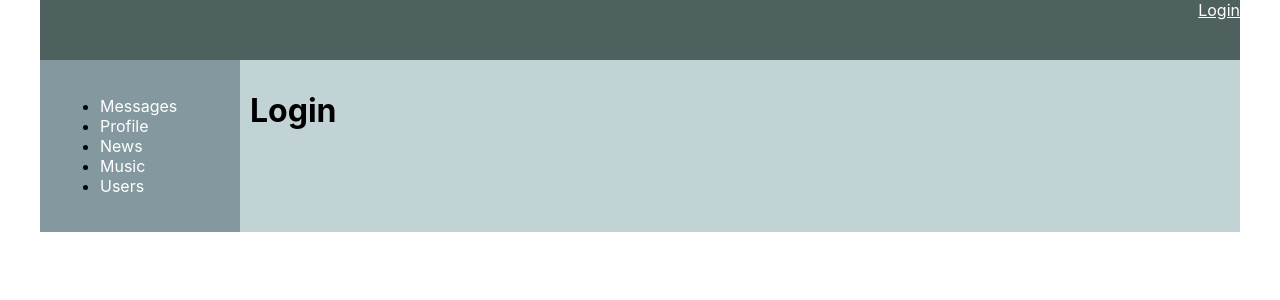
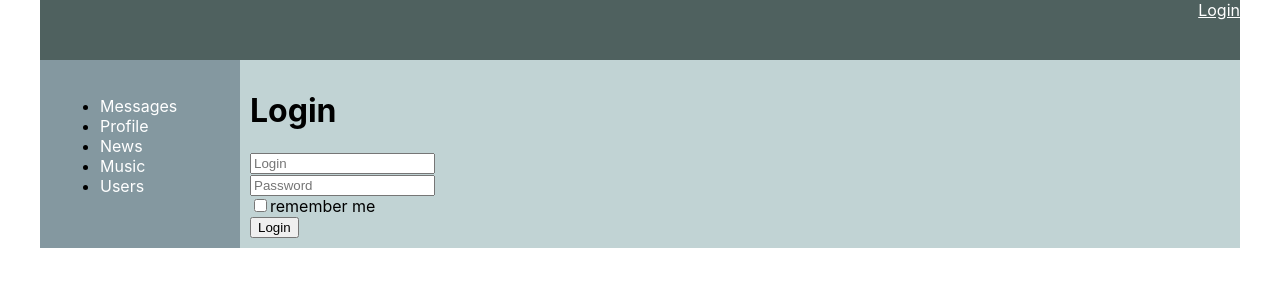
Before and after one commit to AntonyAp/Social-Network, a React (Create React App) app: page /login in a window 1280 px wide. Shown: the top 300 px of the page. Built offline with nearby package versions, Linux system fonts and the light colour scheme; no server answers.

Commit message:
add login form

```diff
--- a/package.json
+++ b/package.json
@@ -10,6 +10,7 @@
     "react-router-dom": "^5.1.2",
     "react-scripts": "3.2.0",
     "redux": "^4.0.4",
+    "redux-form": "^8.2.6",
     "redux-thunk": "^2.3.0"
   },
   "scripts": {
--- a/src/Components/Login/Login.js
+++ b/src/Components/Login/Login.js
@@ -1,6 +1,28 @@
 import React from 'react'
+import {Field, reduxForm} from "redux-form";
 
-const Login = () =>{
-    return <h1>Login</h1>
+const Login = () => {
+    const onSubmit = (formData) =>{
+
+    };
+    return <div>
+        <h1>Login</h1>
+        <LoginReduxForm onSubmit={onSubmit} />
+    </div>
 };
+
+const LoginForm = (props) => {
+    return <form onSubmit={props.handleSubmit}>
+        <div><Field placeholder={'Login'} name={'login'} component={'input'}/></div>
+        <div><Field placeholder={'Password'} name={'password'} component={'input'}/></div>
+        <div><Field type = {'checkbox'} name={'rememberMe'} component={'input'}/>
+            remember me
+        </div>
+        <div>
+            <button>Login</button>
+        </div>
+    </form>
+};
+
+const LoginReduxForm = reduxForm({form : "login"})(LoginForm);
 export default Login;
--- a/src/Redux/ReduxStore.js
+++ /dev/null
@@ -1,15 +0,0 @@
-import {applyMiddleware, combineReducers, createStore} from "redux";
-import dialogsReducer from "./Reducers/DialogsReducer";
-import profileReducer from "./Reducers/ProfileReducer";
-import usersReducer from "./Reducers/UsersReducer";
-import authReducer from "./Reducers/AuthReducer";
-import  thunkMiddleware from 'redux-thunk';
-
-const reducers = combineReducers({
-    dialogsPage: dialogsReducer,
-    profilePage: profileReducer,
-    usersPage : usersReducer,
-    auth : authReducer
-});
-const store = createStore(reducers, applyMiddleware(thunkMiddleware));
-export default store;
--- a/src/Redux/Store.js
+++ b/src/Redux/Store.js
@@ -1,44 +1,17 @@
+import {applyMiddleware, combineReducers, createStore} from "redux";
 import dialogsReducer from "./Reducers/DialogsReducer";
-import postsReducer from "./Reducers/ProfileReducer";
+import profileReducer from "./Reducers/ProfileReducer";
+import usersReducer from "./Reducers/UsersReducer";
+import authReducer from "./Reducers/AuthReducer";
+import  thunkMiddleware from 'redux-thunk';
+import {reducer as formReducer} from 'redux-form';
 
-let store =  {
-    _state :  {
-        dialogsPage : {
-            messageList: [
-                {id: 1, text: "Hello friend"},
-                {id: 2, text: "Hello"},
-                {id: 3, text: "Скинь лабы"}
-            ],
-            dialogsList: [
-                {id: 1, name: "Anton"},
-                {id: 2, name: "Valera"},
-                {id: 3, name: "Sanya"}
-            ],
-            newMessageText : ""
-        },
-        postsPage : {
-            postsList: [
-                {id: 1, text: "Hello"},
-                {id: 2, text: "Bye"},
-                {id: 3, text: "What a nice day"}
-            ],
-            newPostText : "Nbl.by"
-        }
-    },
-    getState(){
-        return this._state;
-    },
-    callSubscriber(state)  {
-        console.log("store Changed");
-    },
-    dispatch(action){
-        this._state.dialogsPage = dialogsReducer(this._state.dialogsPage, action);
-        this._state.postsPage = postsReducer(this._state.postsPage, action);
-        this.callSubscriber(this._state);
-    },
-    subscribe(observer) {
-        this.callSubscriber = observer;
-    }
-
-};
+const reducers = combineReducers({
+    dialogsPage: dialogsReducer,
+    profilePage: profileReducer,
+    usersPage : usersReducer,
+    auth : authReducer,
+    form : formReducer
+});
+const store = createStore(reducers, applyMiddleware(thunkMiddleware));
 export default store;
--- a/src/index.js
+++ b/src/index.js
@@ -3,7 +3,7 @@ import ReactDOM from 'react-dom';
 import './index.css';
 import App from './App';
 import * as serviceWorker from './serviceWorker';
-import store from './Redux/ReduxStore'
+import store from './Redux/Store'
 import {BrowserRouter} from "react-router-dom";
 import {Provider} from "react-redux";
 
```
Also changed, not shown: 1 other file (tests, documents, lock files or other folders).
